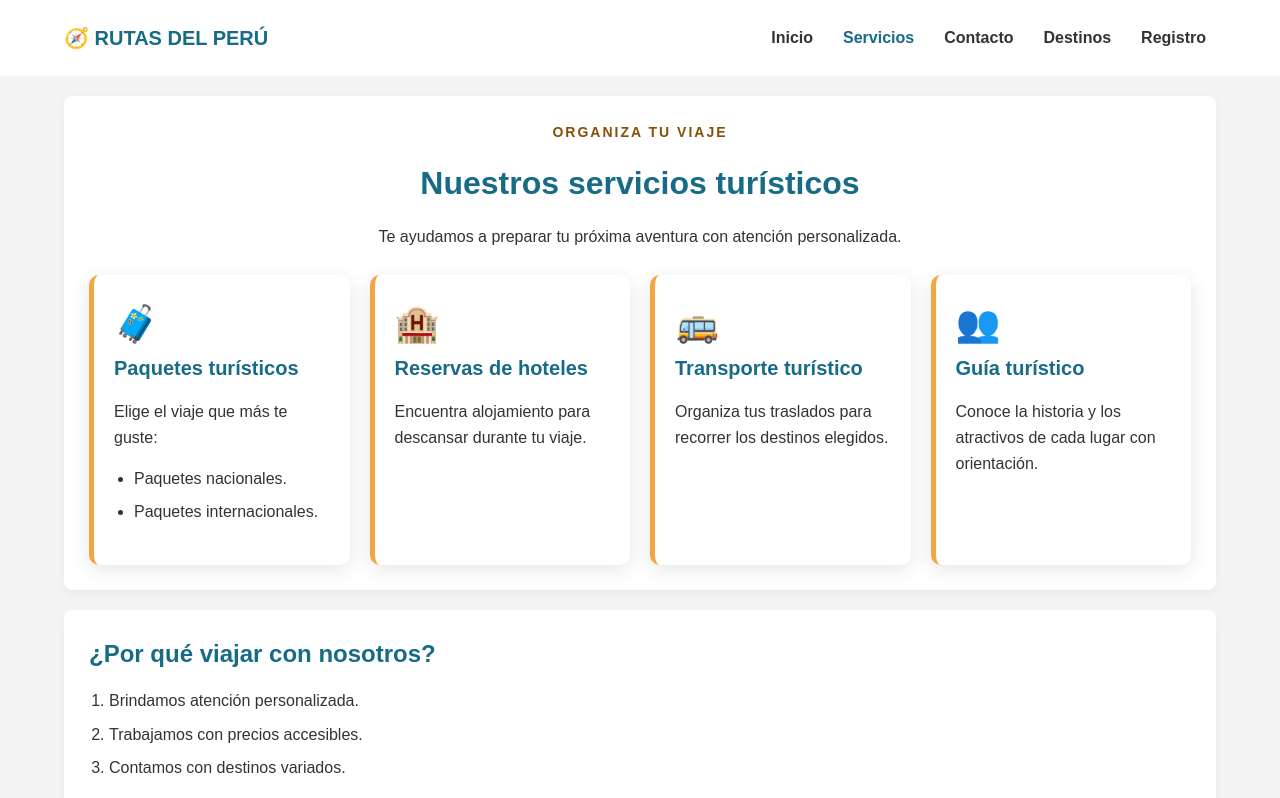
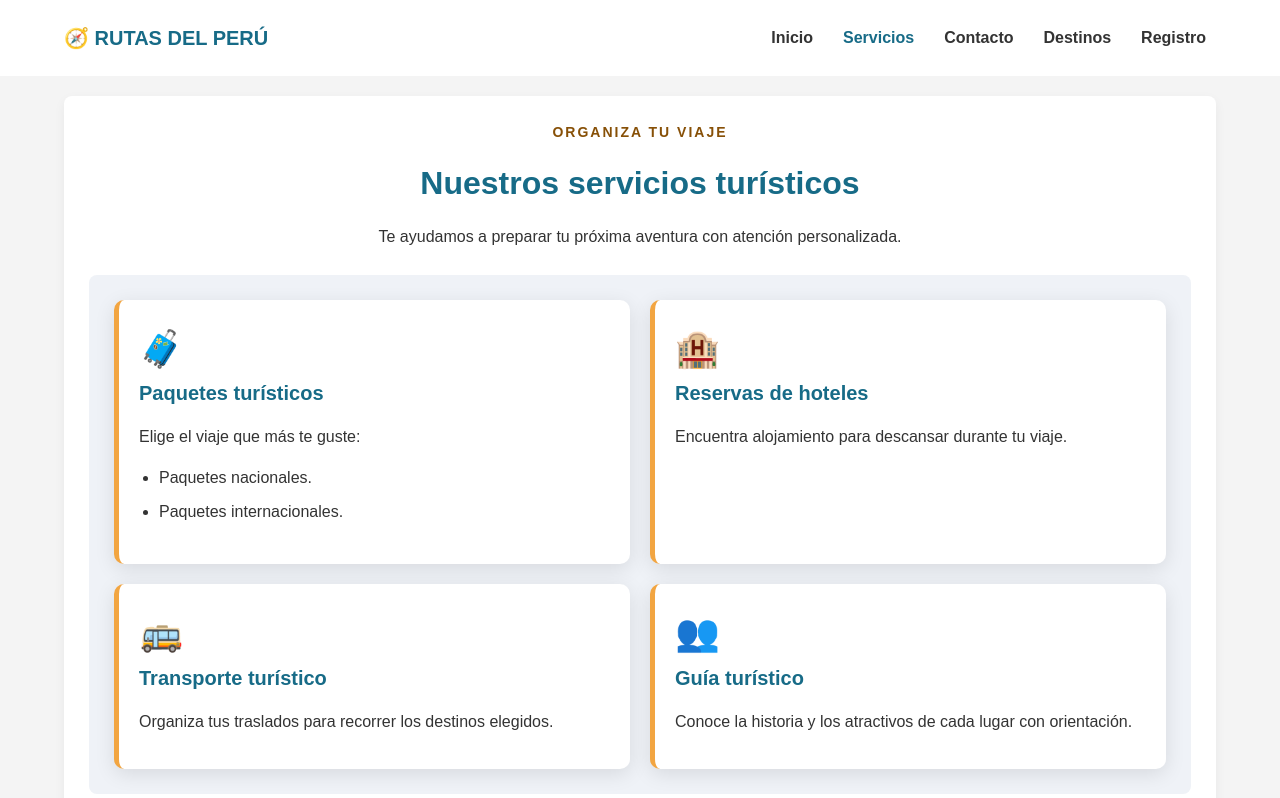
Before and after one commit to elver-09/rutas-peru, a plain HTML site: page servicios.html in a window 1280 px wide. Shown: the top 798 px of the page. Drawn offline with Linux system fonts and the light colour scheme.

Commit message:
Mejora el contenido de la sección hero y agrega estilos a la imagen y servicios para una mejor presentación visual.

```diff
--- a/styles/estilo.css
+++ b/styles/estilo.css
@@ -101,6 +101,10 @@ a {
 .hero-imagen {
     width: 600px;
     margin-top: 25px;
+    padding: 8px;
+    background-color: #f1f5f6;
+    box-shadow: 0 4px 12px rgba(0, 0, 0, 0.5);
+    animation: aparecer 2s ease;
 }
 @keyframes aparecer {
     from {
@@ -148,11 +152,36 @@ a {
     text-align: center;
     margin-bottom: 25px;
 }
-.tarjetas, .servicios-grid {
+.tarjetas {
     display: grid;
     grid-template-columns: repeat(4, 1fr);
     gap: 20px;
 }
+
+.servicios-grid {
+    display: grid;
+    grid-template-columns: repeat(2, 1fr);
+    gap: 20px;
+    background-color: #eff2f7;
+    padding: 25px;
+    border-radius: 8px;
+
+}
+
+.servicio:hover{
+    background-color: #f2a541;
+    color: #f1f5f6;
+}
+
+.servicio:hover h2{
+
+    color: #f1f5f6;
+}
+
+
+
+
+
 .tarjeta, .servicio {
     background-color: #ffffff;
     padding: 20px;
```
Also changed, not shown: index.html (+1 -1 lines).
